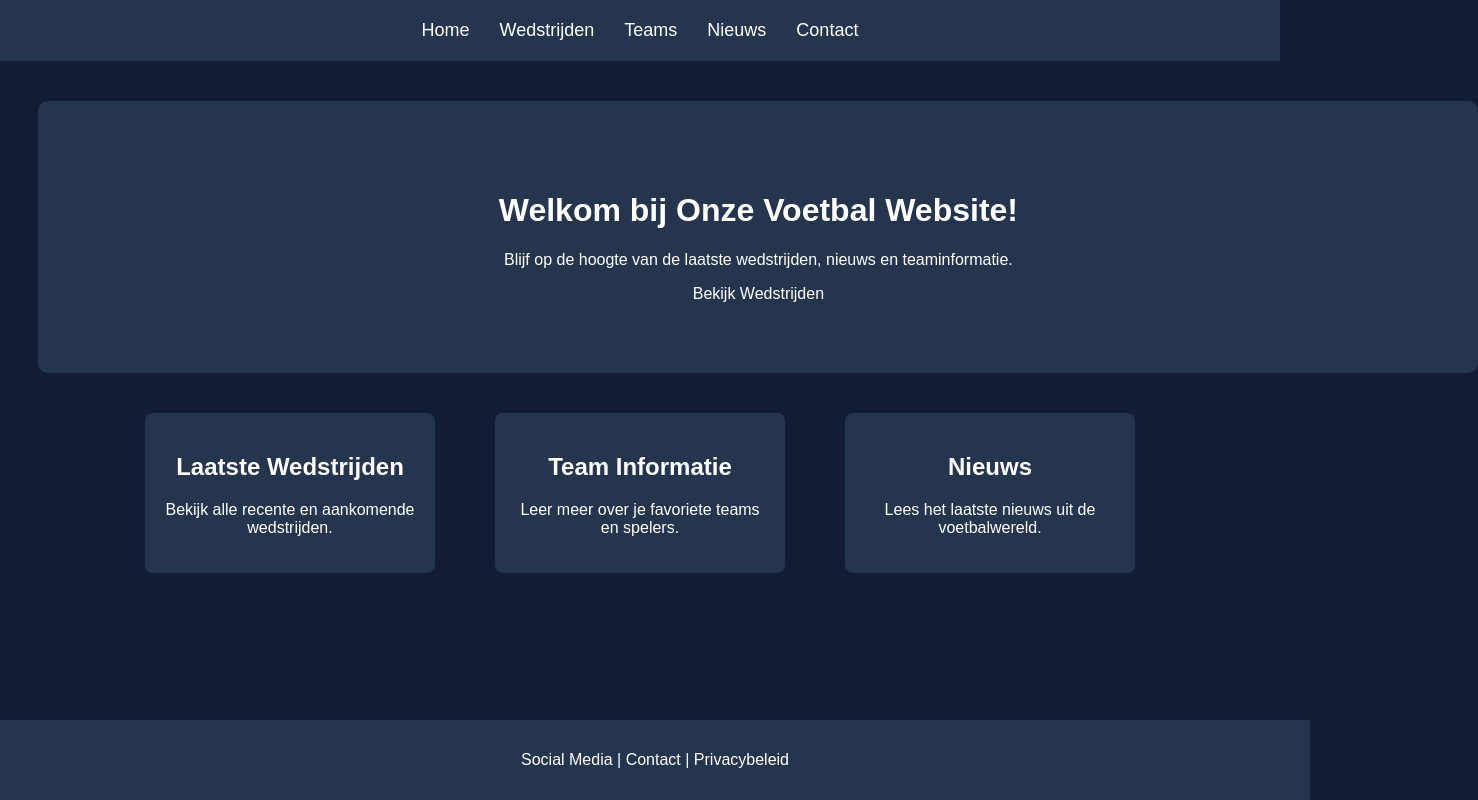
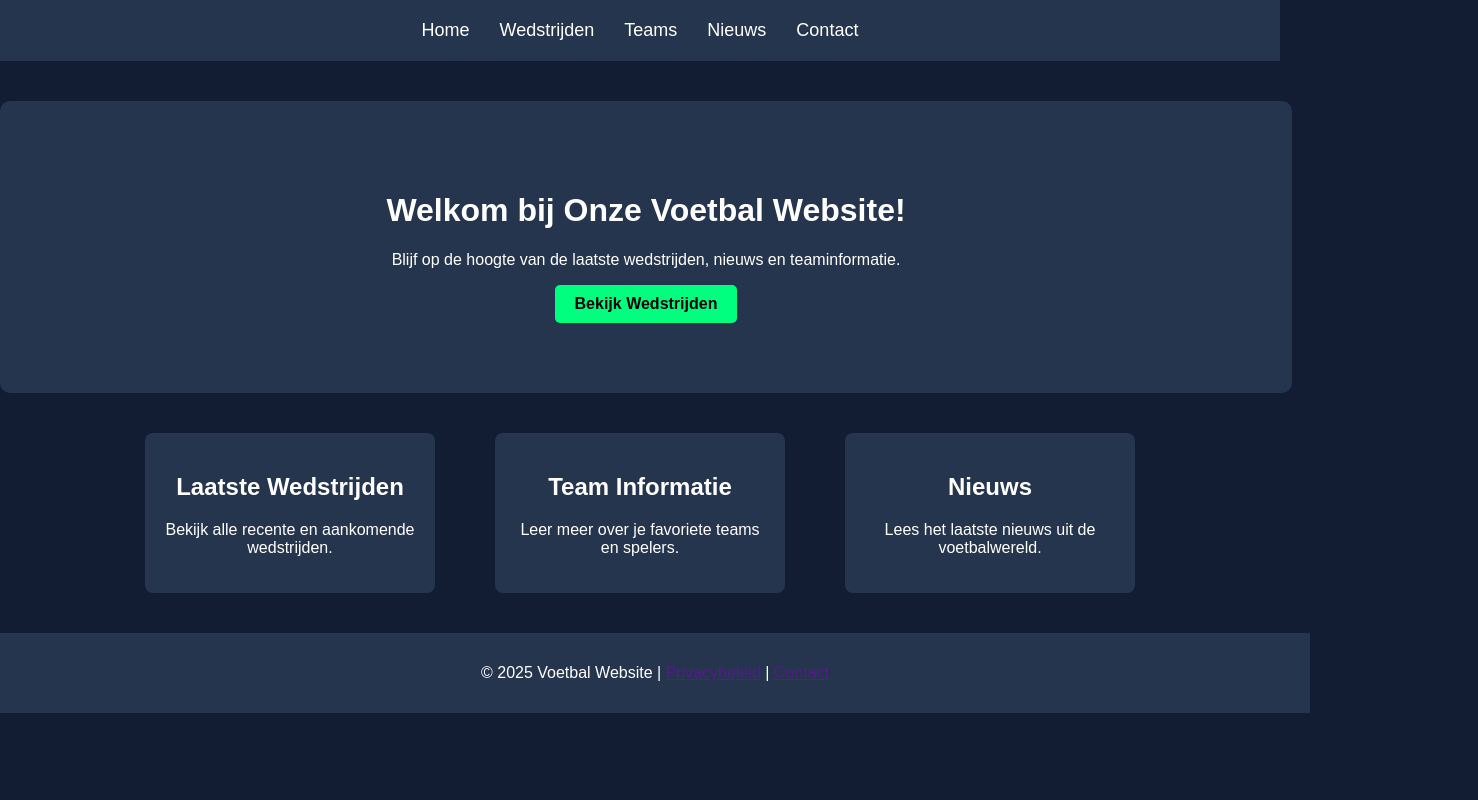
Before and after one commit to samneuteboom/voetbalwebsite, a plain HTML site: page index.html in a window 1280 px wide. Shown: the whole page, 1478 px wide, since content can reach past the window. Drawn offline with Linux system fonts and the light colour scheme.

Commit message:
button home page change

```diff
--- a/css/homePage.css
+++ b/css/homePage.css
@@ -5,10 +5,12 @@ body {
     color: white;
     text-align: center;
 }
+
 .navbar {
     background-color: #26354e;
     padding: 20px;
 }
+
 .navbar ul {
     list-style-type: none;
     padding: 0;
@@ -16,29 +18,36 @@ body {
     display: flex;
     justify-content: center;
 }
+
 .navbar li {
     margin: 0 15px;
 }
+
 .navbar a {
     color: white;
     text-decoration: none;
     font-size: 18px;
 }
+
 .navbar a:hover {
     color: #aeb1b8;
     transition: 0.5s;
 }
+
 .hero {
     padding: 70px;
-    margin-top:40px;
-    width: 1300px;
-    margin-left: 3%;
+    margin-top: 40px;
+    width: 90%;
+    max-width: 1300px;
+    margin-left: auto;
+    margin-right: auto;
     border-radius: 10px;
     background-color: #26354e;
 }
+
 .alink {
-text-decoration: none;
-color: white;
+    text-decoration: none;
+    color: white;
 }
 
 .alink:hover {
@@ -51,20 +60,50 @@ color: white;
     justify-content: center;
     gap: 20px;
     padding: 20px;
+    flex-wrap: wrap;
 }
+
 .card {
     background-color: #26354e;
     padding: 20px;
     border-radius: 8px;
     width: 250px;
-    bottom: 20px;
     margin: 20px;
+    text-align: center;
 }
+
+/* Groene knop stijl */
+.button {
+    background-color: #00ff7f;
+    color: #000;
+    font-size: 16px;
+    font-weight: bold;
+    padding: 10px 20px;
+    border: none;
+    border-radius: 5px;
+    cursor: pointer;
+    transition: background-color 0.3s ease, transform 0.2s ease;
+    display: inline-block;
+    text-decoration: none;
+}
+
+.button:hover {
+    background-color: #00cc66;
+    transform: scale(1.05);
+}
+
+.button:active {
+    background-color: #00994d;
+    transform: scale(0.95);
+}
+
 footer {
     padding: 15px;
     background-color: #26354e;
     bottom: 0px;
     left: 0;
     width: 100%;
-    position: fixed;
+    position: relative;
+    text-align: center;
+    color: white;
 }
--- a/index.html
+++ b/index.html
@@ -1,26 +1,26 @@
 <!DOCTYPE html>
-<html lang="en">
+<html lang="nl">
 <head>
     <meta charset="UTF-8">
     <meta name="viewport" content="width=device-width, initial-scale=1.0">
-    <title>Document</title>
+    <title>Voetbal Website</title>
     <link rel="stylesheet" href="css/homePage.css">
 </head>
 <body>
     <nav class="navbar">
         <ul>
-            <li><a href="">Home</a></li>
+            <li><a href="index.html">Home</a></li>
             <li><a href="wedstrijden.html">Wedstrijden</a></li>
             <li><a href="teams.html">Teams</a></li>
-            <li><a href="#">Nieuws</a></li>
-            <li><a href="#">Contact</a></li>
+            <li><a href="nieuws.html">Nieuws</a></li>
+            <li><a href="contact.html">Contact</a></li>
         </ul>
     </nav>
 
     <header class="hero">
         <h1>Welkom bij Onze Voetbal Website!</h1>
         <p>Blijf op de hoogte van de laatste wedstrijden, nieuws en teaminformatie.</p>
-        <a class="alink" href="wedstrijden.html">Bekijk Wedstrijden</a>
+        <a class="button" href="wedstrijden.html">Bekijk Wedstrijden</a>
     </header>
 
     <section class="info">
@@ -39,7 +39,7 @@
     </section>
 
     <footer>
-        <p>Social Media | Contact | Privacybeleid</p>
+        <p>© 2025 Voetbal Website | <a href="">Privacybeleid</a> | <a href="">Contact</a></p>
     </footer>
 </body>
 </html>
```
